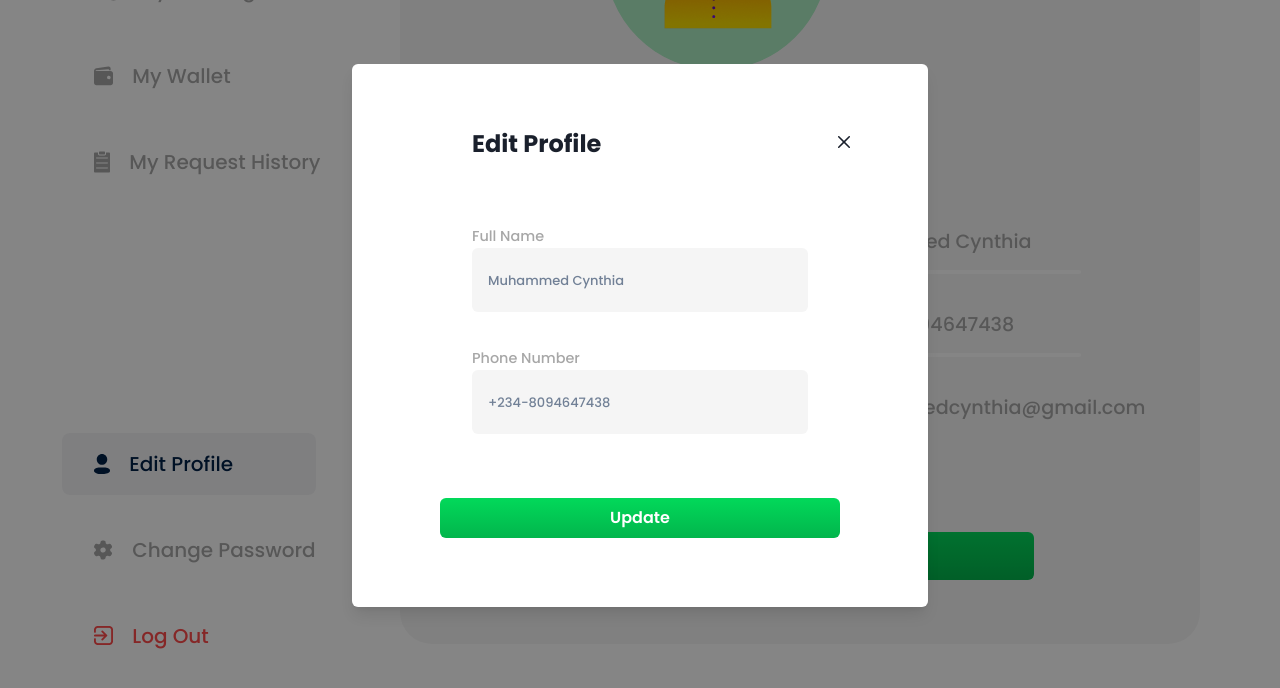
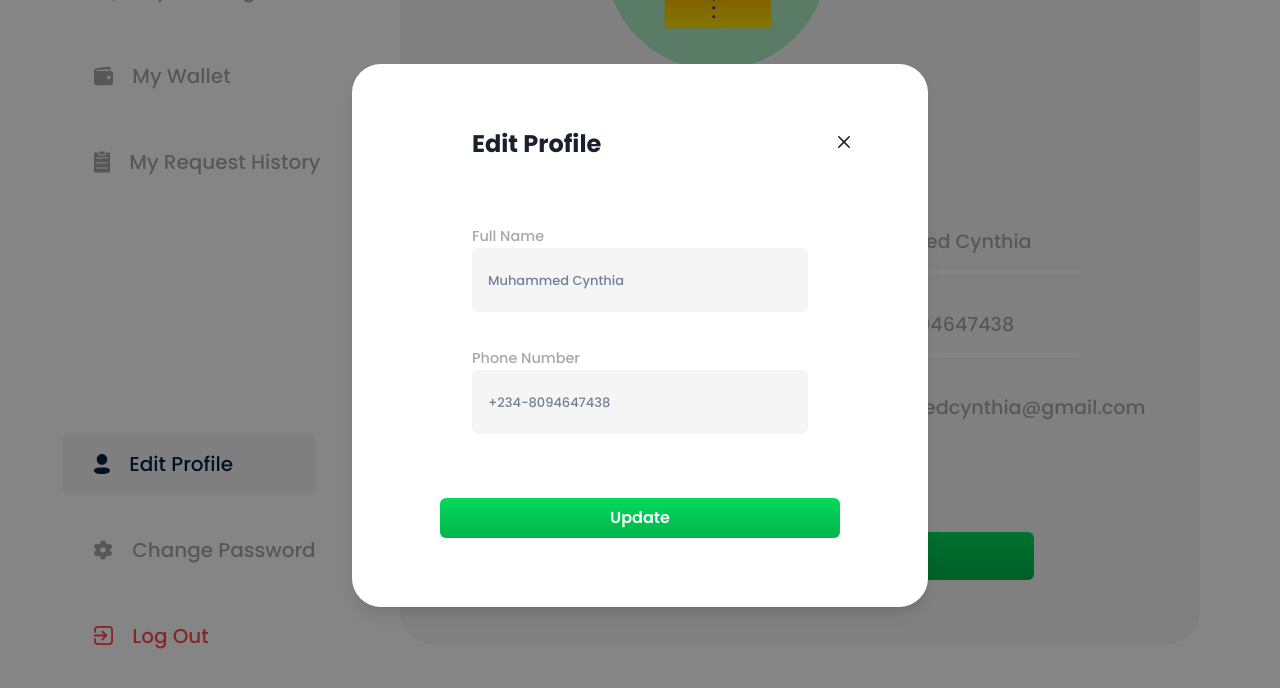
Before and after one commit to iam-benjamen/nairaboom-dashboard, a Next.js app: page /editprofile in a window 1280 px wide. Both pictures are taken after a click on the button "Edit Profile". Shown: the part 440-1128 px from the top of the page. Built offline with nearby package versions, Linux system fonts and the light colour scheme.

Commit message:
minor changes

```diff
--- a/pages/change-password.js
+++ b/pages/change-password.js
@@ -117,6 +117,7 @@ const ChangePassword = () => {
             bgGradient="linear(180deg, #02D95A 0%, #02B54C 100%)"
             py=".5rem"
             mt="5rem"
+            _hover={{}}
           >
             Update
           </Button>
--- a/pages/editprofile.js
+++ b/pages/editprofile.js
@@ -138,9 +138,20 @@ const EditProfile = () => {
         >
           Edit Profile
         </Button>
-        <Modal isOpen={isOpen} onClose={onClose} size="xl">
+        <Modal
+          motionPreset="slideInBottom"
+          isOpen={isOpen}
+          onClose={onClose}
+          size="xl"
+        >
           <ModalOverlay />
-          <ModalContent pt="3.37rem" pb="3.8rem" h="max-content" w="60%">
+          <ModalContent
+            borderRadius={"1.8rem"}
+            pt="3.37rem"
+            pb="3.8rem"
+            h="max-content"
+            w="60%"
+          >
             <ModalCloseButton mt="3.37rem" mr="3.5rem" colorScheme={"red"} />
             <ModalBody>
               <Box
```
